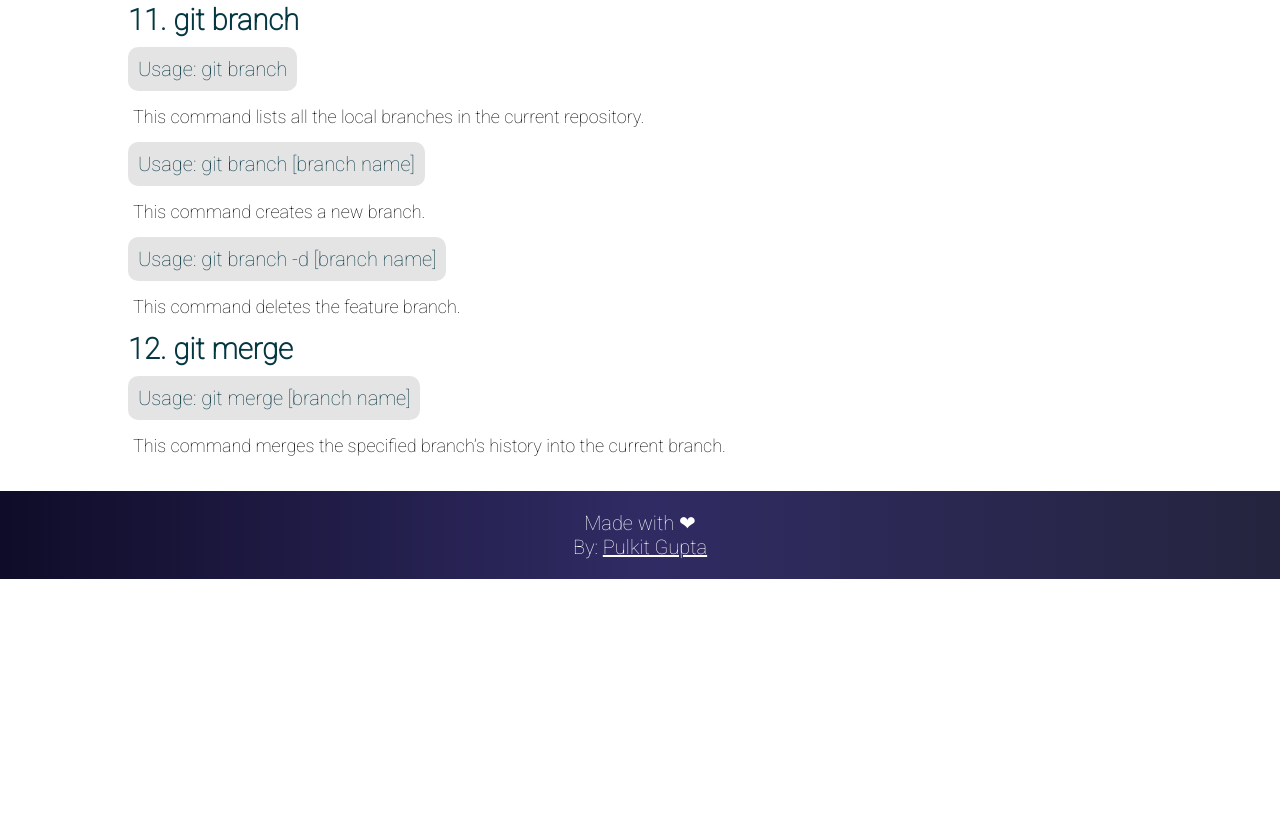
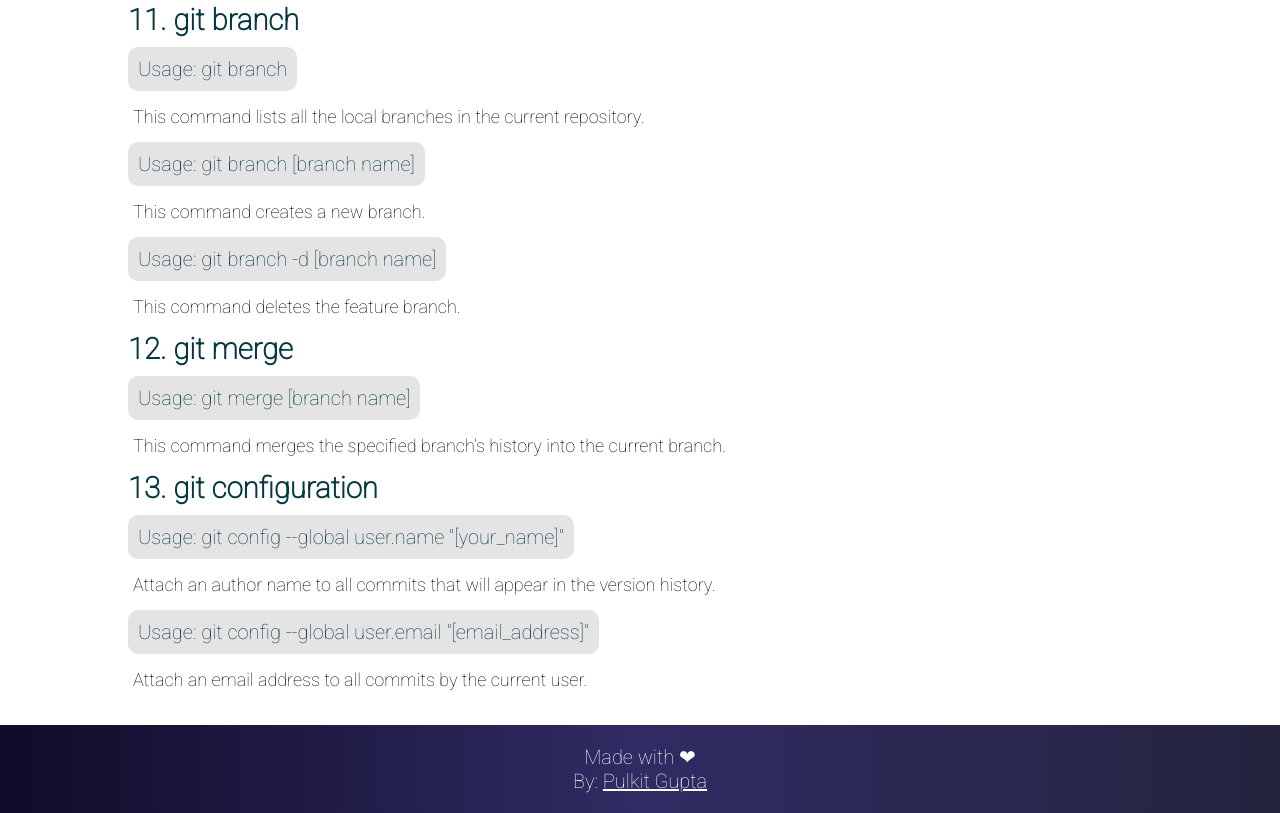
Before and after one commit to pulkit-30/Git-Commands, a plain HTML site: page index.html in a window 1280 px wide. Shown: the part 3139-3952 px from the top of the page. Before the commit the page ends 3718 px from the top, so only its background shows below. Drawn offline with nearby package versions, Linux system fonts and the light colour scheme.

Commit message:
added git configuration

```diff
--- a/index.html
+++ b/index.html
@@ -168,6 +168,15 @@
               current branch.
             </div>
           </dd>
+          <dt><h3>13. git configuration</h3></dt>
+          <dd>
+            <div>Usage: git config --global user.name "[your_name]"</div>
+            <div>
+              Attach an author name to all commits that will appear in the version history.
+            </div>
+            <div>Usage: git config --global user.email "[email_address]"</div>
+            <div>Attach an email address to all commits by the current user.</div>
+          </dd>
         </dl>
       </section>
     </main>
```
